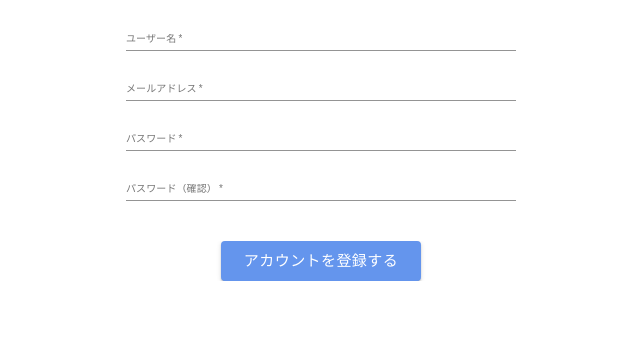
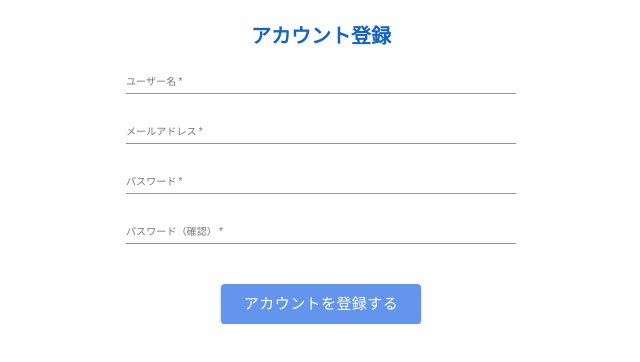
Before and after one commit to PepeikeDeteron/NextEC, a Next.js app: page / in a window 1280 px wide. Shown: the top 362 px of the page, without its empty margins (319-959 px from the left). Built offline with nearby package versions, Linux system fonts and the light colour scheme.

Commit message:
サインアップ画面のタイトルを追加

```diff
--- a/src/components/templates/SignUp/index.tsx
+++ b/src/components/templates/SignUp/index.tsx
@@ -40,6 +40,7 @@ const Component: React.VFC<Props> = (props) => {
 
   return (
     <div className={className}>
+      <h1 className={'title'}>アカウント登録</h1>
       <TextField
         label="ユーザー名"
         type="text"
@@ -85,6 +86,13 @@ const StyledComponent = styled(Component)`
 
   & .center {
     margin: 0 auto;
+    text-align: center;
+  }
+
+  & .title {
+    font-size: 2rem;
+    color: #1565c0;
+    margin: 2rem auto 0 auto;
     text-align: center;
   }
 `;
```
